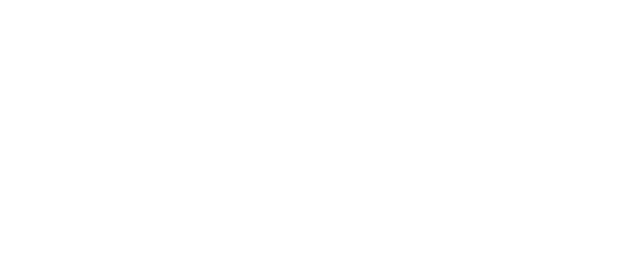
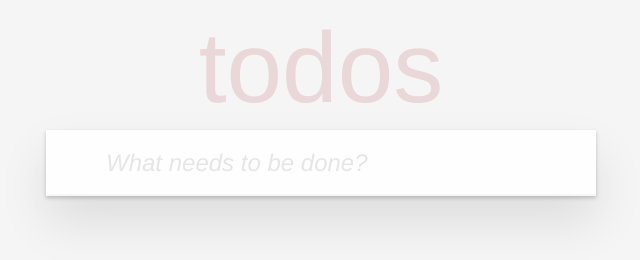
Before and after one commit to khanh-pt/todos-redux-clone, a plain HTML site: page index.html in a window 1280 px wide. Shown: the whole page, without its empty margins (319-959 px from the left). Drawn offline with Linux system fonts and the light colour scheme; the site is published under a folder, as on GitHub Pages, so addresses that start at the root find nothing.

Commit message:
fix path root

```diff
--- a/index.html
+++ b/index.html
@@ -4,12 +4,12 @@
   <meta charset="UTF-8">
   <meta http-equiv="X-UA-Compatible" content="IE=edge">
   <meta name="viewport" content="width=device-width, initial-scale=1.0">
-  <link rel="stylesheet" href="/css/base.css">
-		<link rel="stylesheet" href="/css/index.css">
+  <link rel="stylesheet" href="css/base.css">
+		<link rel="stylesheet" href="css/index.css">
   <title>Todo List</title>
 </head>
 <body>
   <div id="root"></div>
-  <script type="module" src="/index.js"></script>
+  <script type="module" src="index.js"></script>
 </body>
 </html>
```
